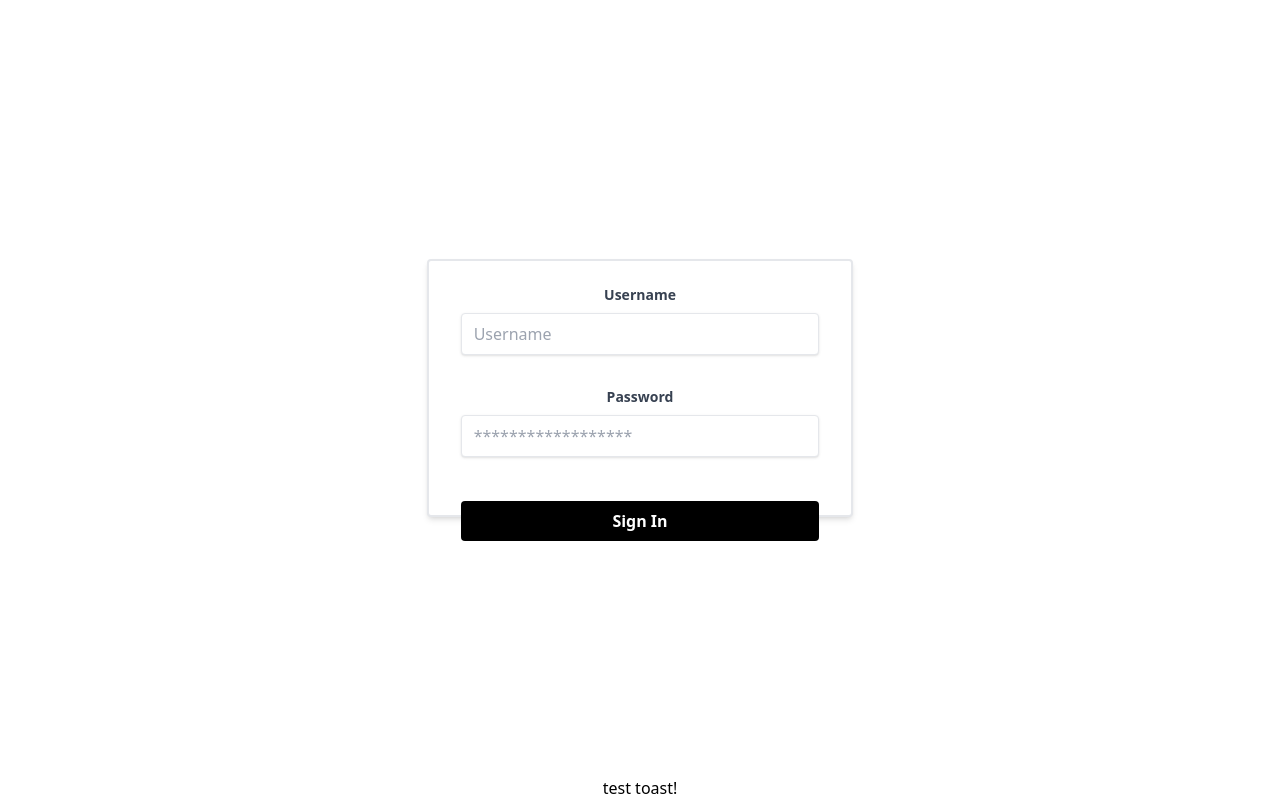
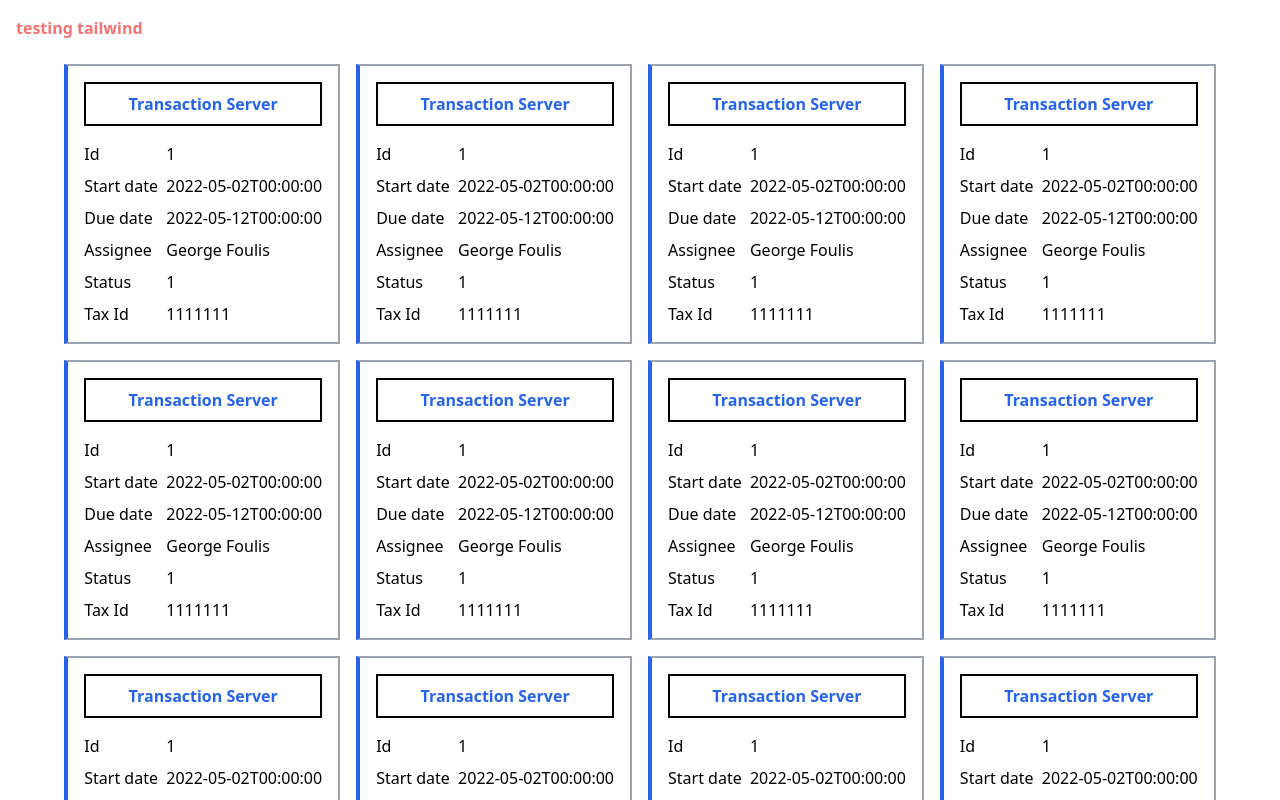
Before and after one commit to cursedDev/unixfor-test, a React (Create React App) app: page / in a window 1280 px wide. Shown: the top 800 px of the page. Built offline with nearby package versions, Linux system fonts and the light colour scheme.

Commit message:
Cleaning files, created helpers to display data from backend in correct way, prepared ticket card

```diff
--- a/src/App.css
+++ /dev/null
@@ -1,38 +0,0 @@
-.App {
-  text-align: center;
-}
-
-.App-logo {
-  height: 40vmin;
-  pointer-events: none;
-}
-
-@media (prefers-reduced-motion: no-preference) {
-  .App-logo {
-    animation: App-logo-spin infinite 20s linear;
-  }
-}
-
-.App-header {
-  background-color: #282c34;
-  min-height: 100vh;
-  display: flex;
-  flex-direction: column;
-  align-items: center;
-  justify-content: center;
-  font-size: calc(10px + 2vmin);
-  color: white;
-}
-
-.App-link {
-  color: #61dafb;
-}
-
-@keyframes App-logo-spin {
-  from {
-    transform: rotate(0deg);
-  }
-  to {
-    transform: rotate(360deg);
-  }
-}
--- a/src/App.js
+++ b/src/App.js
@@ -1,24 +1,26 @@
-import "./App.css";
-
+import { useState } from "react";
 import { TickesList } from "./organisms/ticketsList";
 import { Login } from "./login";
 
 import { ToastContainer, toast } from "react-toastify";
 import "react-toastify/dist/ReactToastify.css";
 
+// mock data
+import { ticketsMock } from "./services";
+
 function App() {
-  const loggedIn = false;
+  const [loggedIn, setLoggedIn] = useState(true);
 
   const notify = () => toast("Wow so easy!");
 
   return (
     <div className="App">
-      <div className="h-screen w-screen flex flex-col">
+      <div className="h-screen w-screen flex flex-col px-4 py-4">
         {loggedIn ? (
           <>
             <span className="font-bold text-red-400">testing tailwind</span>
             <br />
-            <TickesList />
+            <TickesList tickets={ticketsMock} />
           </>
         ) : (
           <Login />
--- a/src/atoms/ticketsListEntry.js
+++ b/src/atoms/ticketsListEntry.js
@@ -1,3 +1,40 @@
-export const TicketsListEntry = () => {
-  return <>ticket list entry</>;
+export const TicketsListEntry = ({ ticket }) => {
+  return (
+    <div className="border-2 border-gray-400 border-l-4 border-l-blue-600">
+      <div className="py-4 px-4 flex flex-col gap-4 justify-center">
+        <div className="place-self-center text-center border-2 py-2 border-black w-full">
+          <span className="font-bold text-blue-600">{ticket?.Name}</span>
+        </div>
+        <div className="grid grid-cols-3 gap-2 w-full">
+          <FieldRow label={"Id"}>
+            <span>{ticket?.Id}</span>
+          </FieldRow>
+          <FieldRow label={"Start date"}>
+            <span>{ticket?.StartDate}</span>
+          </FieldRow>
+          <FieldRow label={"Due date"}>
+            <span>{ticket?.DueDate}</span>
+          </FieldRow>
+          <FieldRow label={"Assignee"}>
+            <span>{ticket?.Assignee}</span>
+          </FieldRow>
+          <FieldRow label={"Status"}>
+            <span>{ticket?.Status}</span>
+          </FieldRow>
+          <FieldRow label={"Tax Id"}>
+            <span>{ticket?.TaxId}</span>
+          </FieldRow>
+        </div>
+      </div>
+    </div>
+  );
 };
+
+const FieldRow = ({ label, children }) => {
+  return (
+    <>
+      <div className="col-span-1">{label}</div>
+      <div className="col-span-2">{children}</div>
+    </>
+  );
+};
--- a/src/login.js
+++ b/src/login.js
@@ -1,7 +1,7 @@
 export const Login = () => {
   return (
     <div class="h-full justify-center flex">
-      <div className="flex flex-col gap-8 w-1/3 h-1/3 border-2 place-self-center mx-auto items bg-white shadow-md rounded px-8 pt-6 pb-8">
+      <div className="flex flex-col gap-8 w-1/3 border-2 place-self-center mx-auto items bg-white shadow-md rounded px-8 pt-6 pb-8">
         <div>
           <label
             class="block text-gray-700 text-sm font-bold mb-2"
--- a/src/organisms/ticketsList.js
+++ b/src/organisms/ticketsList.js
@@ -1,11 +1,18 @@
 import { TicketsListEntry } from "../atoms/ticketsListEntry";
 
 export const TickesList = ({ tickets }) => {
+  /* ???????
+  Ο χρήστης, πατώντας σε κάποιο κουμπί στη πάνω δεξιά γωνία της οθόνης, θα μπορεί να
+  μεταβάλει τον τρόπο εμφάνισης της λίστας των tickets από καρτέλες σε μορφή grid και
+  αντίστροφα.
+  */
   return (
-    tickets &&
-    tickets.length > 0 &&
-    tickets.map((ticket, index) => {
-      return <TicketsListEntry key={index} ticket={ticket} />;
-    })
+    <div className="flex flex-row gap-4 flex-wrap justify-center">
+      {tickets &&
+        tickets.length > 0 &&
+        tickets.map((ticket, index) => {
+          return <TicketsListEntry key={index} ticket={ticket} />;
+        })}
+    </div>
   );
 };
--- a/src/services.js
+++ b/src/services.js
@@ -1,8 +1,6 @@
 import axios from "axios";
 
 let baseURL = "https://frontendtest.unixfor.gr";
-
-let ticketsMock = [];
 
 let ticketEntryMock = {
   Id: 1,
@@ -12,8 +10,23 @@ let ticketEntryMock = {
   Duration: 12,
   Status: 1,
   Assignee: "George Foulis",
-  TaxId: 01111111,
+  TaxId: 1111111,
 };
+
+export let ticketsMock = [
+  ticketEntryMock,
+  ticketEntryMock,
+  ticketEntryMock,
+  ticketEntryMock,
+  ticketEntryMock,
+  ticketEntryMock,
+  ticketEntryMock,
+  ticketEntryMock,
+  ticketEntryMock,
+  ticketEntryMock,
+  ticketEntryMock,
+  ticketEntryMock,
+];
 
 /*
 Status code debugging
```
Also changed, not shown: src/helpers.js (added, +24 -0 lines), src/logo.svg (deleted).
